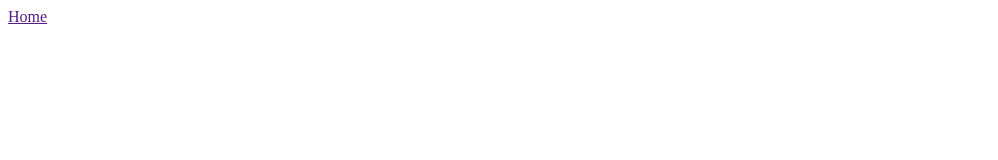
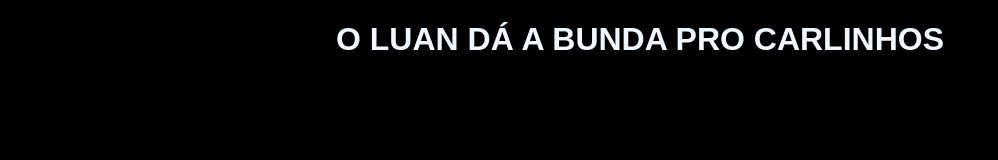
Before and after one commit to eduardodeoliveiraa/html-css, a plain HTML site: page exercicios/ex01/index.html in a window 1280 px wide. Shown: the whole page, without its empty margins (0-998 px from the left). Drawn offline with Linux system fonts and the light colour scheme.

Commit message:
Site atualizado

```diff
--- a/exercicios/ex01/index.html
+++ b/exercicios/ex01/index.html
@@ -4,13 +4,9 @@
     <meta charset="UTF-8">
     <meta name="viewport" content="width=device-width, initial-scale=1.0">
     <title>Meu Site</title>
+    <link rel="stylesheet" href="style.css">
 </head>
 <body>
-    <nav>
-        <a href="">Home</a>
-        <a href=""></a>
-        <a href=""></a>
-        <a href=""></a>
-    </nav>
+    <h1>O LUAN DÁ A BUNDA PRO CARLINHOS</h1>
 </body>
 </html>
--- /dev/null
+++ b/exercicios/ex01/style.css
@@ -0,0 +1,11 @@
+@charset "UTF-8";
+
+body{
+    background-color: black;
+}
+
+h1{
+    font-family: sans-serif;
+    text-align: center;
+    color: aliceblue;
+}
```
